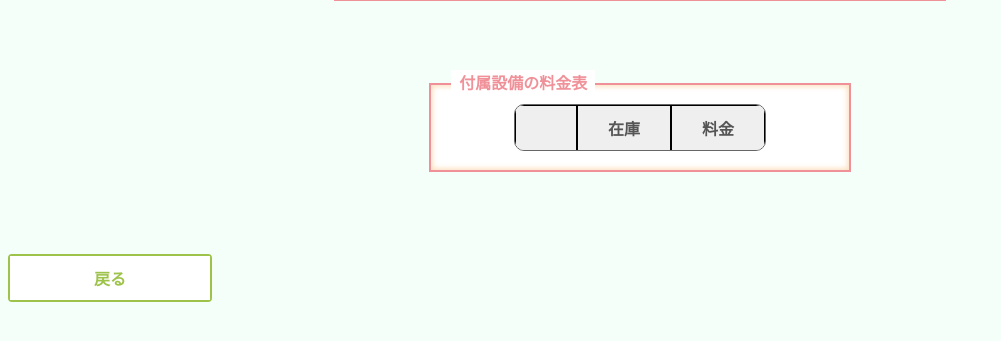
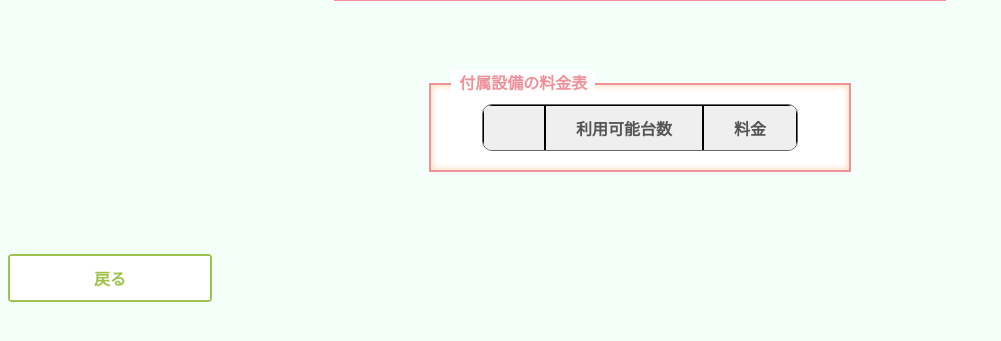
Before and after one commit to t17cs033/-, a Django app: page /Reservation/priceguide/ in a window 1280 px wide. Shown: the part 257-598 px from the top of the page, without its empty margins (0-1001 px from the left). Run offline with Django 3.2, Linux system fonts and the light colour scheme; data that the repository does not hold is empty.

Commit message:
Update Guide.html
整合性を取った

```diff
--- a/Reservation/templates/Reservation/Guide.html
+++ b/Reservation/templates/Reservation/Guide.html
@@ -33,7 +33,7 @@
 			<body>
 			<tr>
 				<th></th>
-				<th>在庫</th>
+				<th>利用可能台数</th>
 				<th>料金</th>
 			</tr>
 			{% for guide in extra %}
```
